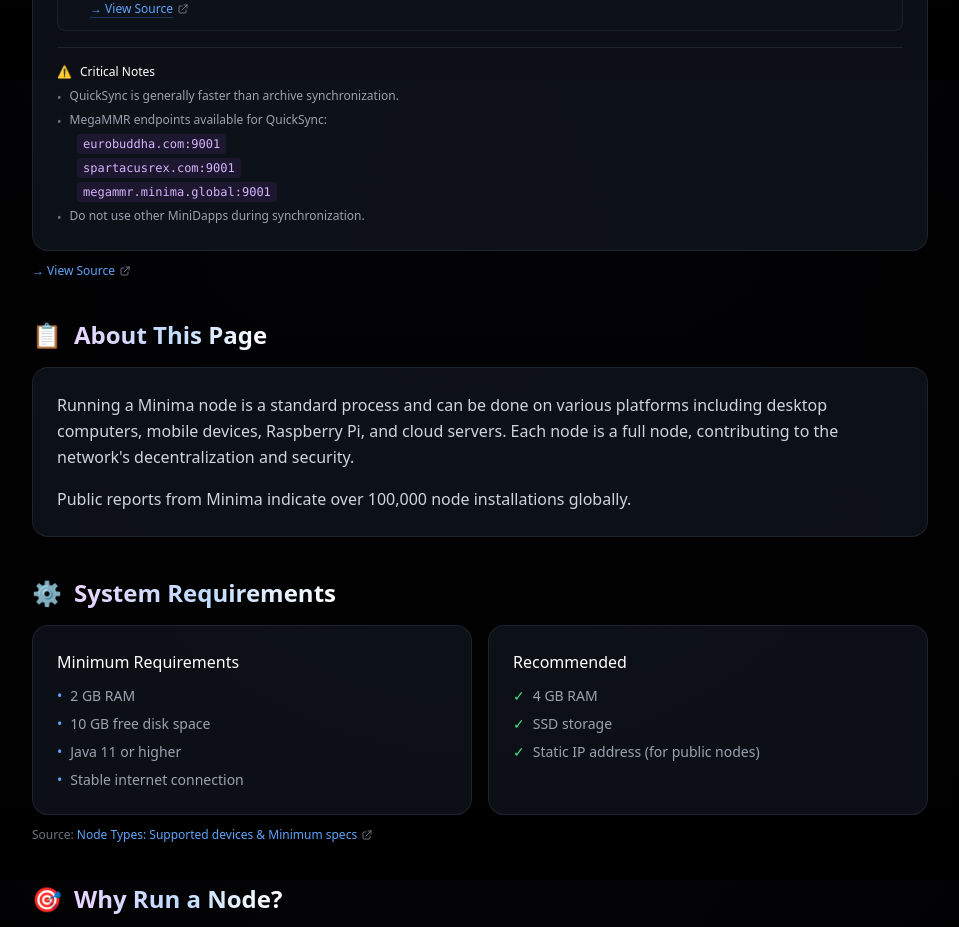
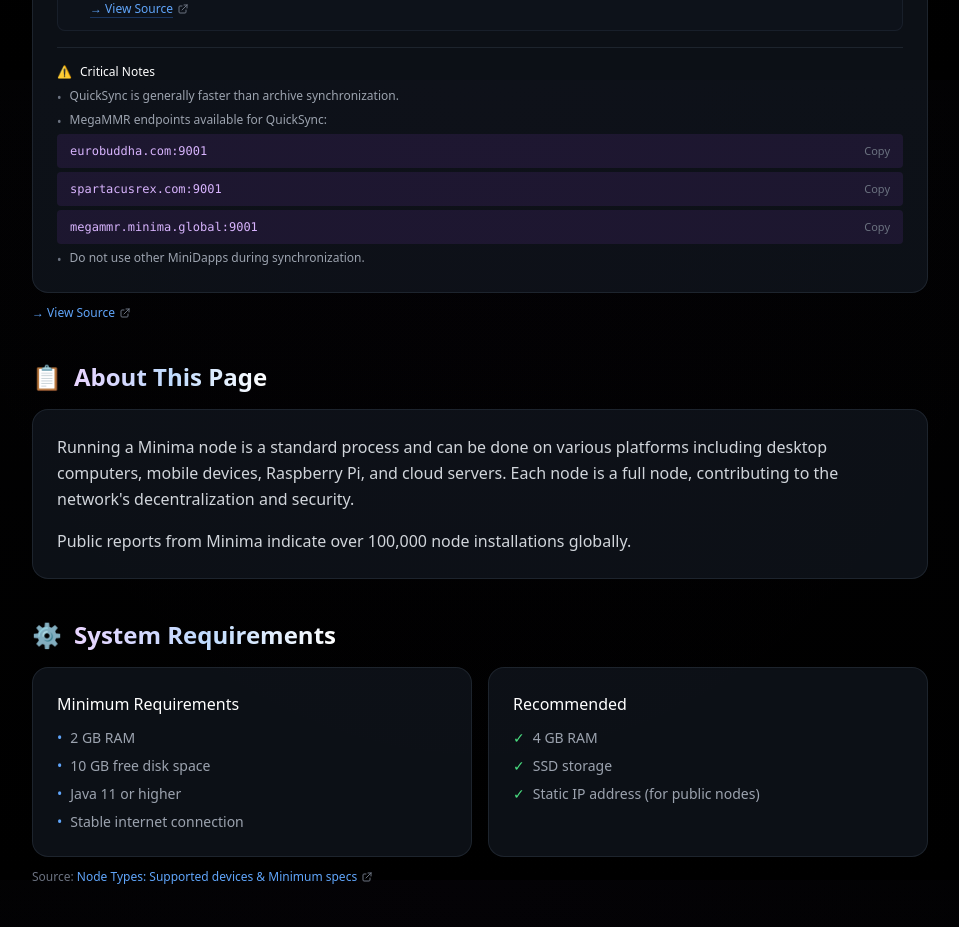
Before and after one commit to KuA1bo/minimaverse-site, a Next.js app: page /nodes in a window 1280 px wide. Shown: the part 1520-2447 px from the top of the page, without its empty margins (160-1119 px from the left). Built offline with nearby package versions, Linux system fonts and the light colour scheme.

Commit message:
feat: add CopyableEndpoint component and make MegaMMR endpoints clickable in Node Recovery

```diff
--- a/src/app/nodes/page.tsx
+++ b/src/app/nodes/page.tsx
@@ -4,6 +4,7 @@
 
 import Link from 'next/link';
 import JsonLd from '@/components/JsonLd';
+import CopyableEndpoint from '@/components/CopyableEndpoint';
 
 // ExternalLink component for all external links with arrow icon
 const ExternalLink = ({
@@ -392,10 +393,10 @@ export default function NodesPage() {
                     <span className="text-gray-500 mt-0.5">•</span>
                     <span>MegaMMR endpoints available for QuickSync:</span>
                   </span>
-                  <div className="flex flex-col gap-1 pl-5">
-                    <code className="text-purple-300 bg-purple-500/10 px-1.5 py-0.5 rounded text-xs w-fit">eurobuddha.com:9001</code>
-                    <code className="text-purple-300 bg-purple-500/10 px-1.5 py-0.5 rounded text-xs w-fit">spartacusrex.com:9001</code>
-                    <code className="text-purple-300 bg-purple-500/10 px-1.5 py-0.5 rounded text-xs w-fit">megammr.minima.global:9001</code>
+                  <div className="flex flex-col gap-1">
+                    <CopyableEndpoint endpoint="eurobuddha.com:9001" />
+                    <CopyableEndpoint endpoint="spartacusrex.com:9001" />
+                    <CopyableEndpoint endpoint="megammr.minima.global:9001" />
                   </div>
                 </li>
                 <li className="flex items-start gap-2">
--- /dev/null
+++ b/src/components/CopyableEndpoint.tsx
@@ -0,0 +1,41 @@
+// Reusable copy-to-clipboard component for technical endpoints (Full Width Variant)
+"use client";
+
+import { useState } from "react";
+
+interface CopyableEndpointProps {
+  endpoint: string;
+  className?: string;
+}
+
+export default function CopyableEndpoint({
+  endpoint,
+  className = ""
+}: CopyableEndpointProps) {
+  const [copied, setCopied] = useState(false);
+
+  const handleCopy = async () => {
+    try {
+      await navigator.clipboard.writeText(endpoint);
+      setCopied(true);
+      setTimeout(() => setCopied(false), 2000);
+    } catch (err) {
+      console.error("Clipboard copy failed:", err);
+    }
+  };
+
+  return (
+    <button
+      type="button"
+      className={`flex items-center justify-between text-purple-300 bg-purple-500/10 hover:bg-purple-500/20 border border-transparent hover:border-purple-500/30 px-3 py-2 rounded text-xs font-mono w-full cursor-pointer transition-all duration-200 group ${className}`}
+      onClick={handleCopy}
+      aria-label={`Copy endpoint ${endpoint}`}
+      title="Click to copy to clipboard"
+    >
+      <span className="truncate">{endpoint}</span>
+      <span className={`text-[11px] font-sans font-medium flex-shrink-0 ml-2 transition-colors duration-200 ${copied ? 'text-green-400' : 'text-gray-500 group-hover:text-purple-300'}`}>
+        {copied ? "Copied ✓" : "Copy"}
+      </span>
+    </button>
+  );
+}
```
